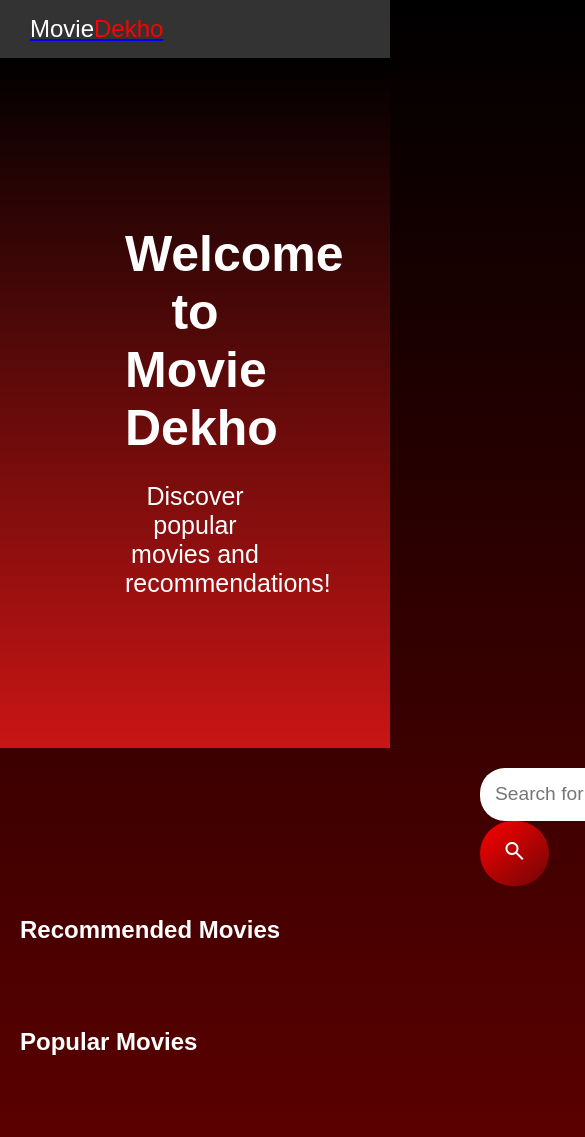
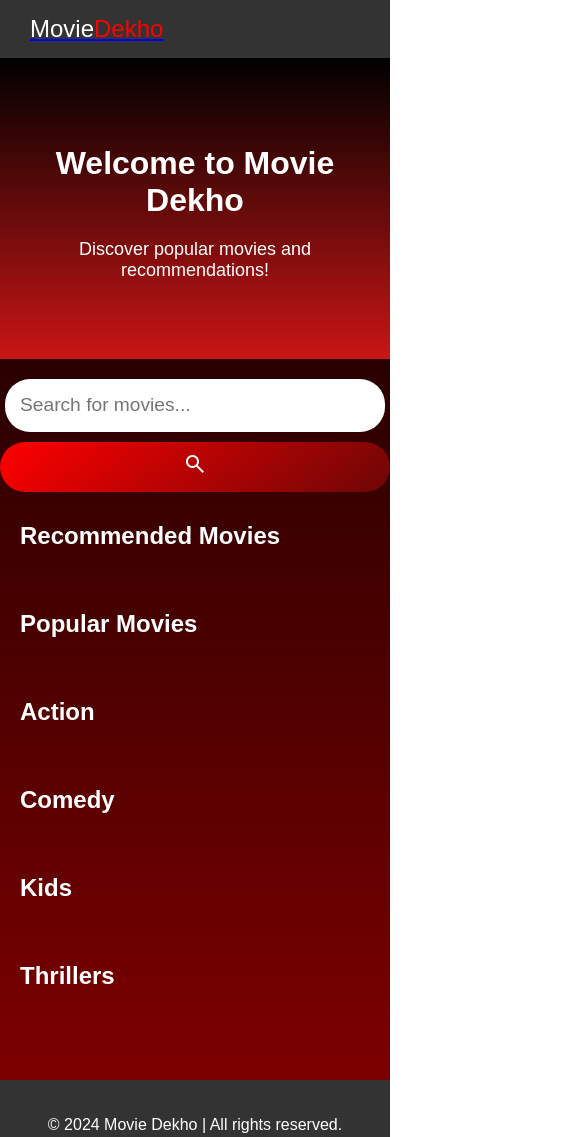
Before and after one commit to HarshJhamb/MOVIE-RECOMMENDATION-SYSTEM, a plain HTML site: page index.html in a window 390 px wide. Shown: the top 1137 px of the page, 585 px wide, since content can reach past the window. Drawn offline with nearby package versions, Linux system fonts and the light colour scheme; no server answers.

Commit message:
Update index.html

```diff
--- a/index.html
+++ b/index.html
@@ -3,9 +3,8 @@
 <head>
     <meta charset="UTF-8">
     <meta name="viewport" content="width=device-width, initial-scale=1.0">
-    <link rel="stylesheet" href="https://fonts.googleapis.com/css2?family=Material+Symbols+Outlined:opsz,wght,FILL,GRAD@24,400,0,0&icon_names=search" />
-    <link rel="stylesheet" href="styles.css">
-    <script defer src="script.js"></script>
+    <title>MovieDekho</title>
+    <link rel="stylesheet" href="https://fonts.googleapis.com/css2?family=Material+Symbols+Outlined" />
     <style>
         body {
             font-family: Arial, sans-serif;
@@ -22,12 +21,13 @@
             padding: 15px 30px;
             background-color: #333;
             color: white;
-
+            flex-wrap: wrap;
         }
 
         .header .logo {
             font-size: 24px;
             text-decoration: none;
+            color: white;
         }
 
         .header .logo span {
@@ -51,15 +51,18 @@
             color: white;
             font-size: 25px;
         }
-.hero h1{
+
+        .hero h1 {
             font-size: 50px;
             margin-bottom: 20px;
         }
 
         .search-bar {
+            display: flex;
+            justify-content: center;
             margin-top: 20px;
-            padding-top:-2px ;
-
+            gap: 10px;
+            flex-wrap: wrap;
         }
 
         .search-bar input {
@@ -72,7 +75,6 @@
         }
 
         .search-bar button {
-
             border: none;
             background-image: linear-gradient(140deg, red, rgb(110, 6, 6));
             color: white;
@@ -151,14 +153,10 @@
             color: #fff;
             padding: 5px 10px;
             border-radius: 5px;
-           /* display: no; /* Initially hidden */
             font-size: 15px;
         }
 
-        .movie:hover .rating {
-            color: #ffaeae;
-           /* display: block; /* Display on hover */
-        } .movie .recommendation {
+        .movie .recommendation {
             margin-top: 5px;
             font-size: 17px;
             font-family: Cambria, Cochin, Georgia, Times, 'Times New Roman', serif;
@@ -167,8 +165,8 @@ font-family: Cambria, Cochin, Georgia, Times, 'Times New Roman', serif;
             background-color: rgb(112, 0, 0);
             padding: 20px;
             border-radius: 8px;
+            display: none;
         }
-
 
         footer {
             text-align: center;
@@ -176,46 +174,103 @@ font-family: Cambria, Cochin, Georgia, Times, 'Times New Roman', serif;
             background-color: #333;
             color: white;
         }
-        .logo{
-            color: white;
-        }
-        .search-bar {
-    padding-left: 240px;
 
-}
-.tandc{
-height: 1px;
+        .tandc {
             font-size: smaller;
             color: white;
             font-family: 'Franklin Gothic Medium', 'Arial Narrow', Arial, sans-serif;
+        }
+
+        /* --- Responsive Media Queries --- */
+        @media screen and (max-width: 1024px) {
+            .search-bar input {
+                width: 300px;
+            }
+
+            .hero {
+                padding: 80px 20px;
+                font-size: 20px;
+            }
+
+            .hero h1 {
+                font-size: 40px;
+            }
+        }
+
+        @media screen and (max-width: 768px) {
+            .header {
+                flex-direction: column;
+                align-items: flex-start;
+            }
+
+            .search-bar input {
+                width: 90%;
+                max-width: 350px;
+            }
+
+            .scroll-container {
+                gap: 15px;
+                padding: 10px 0;
+            }
+
+            .movie {
+                min-width: 160px;
+            }
+        }
+
+        @media screen and (max-width: 480px) {
+            .hero {
+                padding: 60px 10px;
+                font-size: 18px;
+            }
+
+            .hero h1 {
+                font-size: 32px;
+            }
+
+            .search-bar button {
+                width: 100%;
+                height: 50px;
+                font-size: 24px;
+            }
+
+            .movie {
+                min-width: 140px;
+            }
+
+            .movie h3 {
+                font-size: 16px;
+            }
+
+            .recommendation {
+                font-size: 14px;
+                padding: 10px;
+            }
+
+            footer h3 {
+                font-size: 14px;
+            }
         }
     </style>
 </head>
 <body>
     <header class="header">
-       <a href="#logo"> <div class="logo" id="logo">Movie<span>Dekho</span></div></a>
-
+        <a href="#logo"><div class="logo" id="logo">Movie<span>Dekho</span></div></a>
     </header>
 
     <section class="hero">
         <h1>Welcome to Movie Dekho</h1>
         <p>Discover popular movies and recommendations!</p>
-
     </section>
 
-    <!-- Search Bar (moved above recommended movies) -->
     <section class="search-bar">
-        <div class="search-bar">
         <input type="text" id="search-input" placeholder="Search for movies...">
-            <button id="search-btn"><div class="span"><span class="material-symbols-outlined">
-                search
-                </span></div></button>
-        </div>
+        <button id="search-btn">
+            <span class="material-symbols-outlined">search</span>
+        </button>
     </section>
 
-    <!-- Movies Sections by Genre -->
     <section class="movies-section" id="movies">
-        <!-- Search Results Section (hidden by default) -->
         <div class="genre-section" id="search-results-section" style="display: none;">
             <div class="genre-header">
                 <h2>Search Results</h2>
@@ -223,7 +278,6 @@ font-family: 'Franklin Gothic Medium', 'Arial Narrow', Arial, sans-serif;
             <div class="scroll-container" id="search-results-container"></div>
         </div>
 
-        <!-- Recommended Movies Section -->
         <div class="genre-section" id="recommended">
             <div class="genre-header">
                 <h2>Recommended Movies</h2>
@@ -268,9 +322,12 @@ font-family: 'Franklin Gothic Medium', 'Arial Narrow', Arial, sans-serif;
     </section>
 
     <footer class="footer">
-        <p>&copy; 2024 Movie Dekho.hj | All rights reserved.</p>
-        <h3><a href="tandc.html"class="tandc">terms & condition </a></h3>
+        <p>&copy; 2024 Movie Dekho | All rights reserved.</p>
+        <h3><a href="tandc.html" class="tandc">terms & condition</a></h3>
     </footer>
+
+
+
 
     <script>
         const apiKey = "9d347792495ce9c988ddf0ecc33f2ec2"; // Your actual API key
```
Lines whose indentation alone changed are shown as unchanged.
